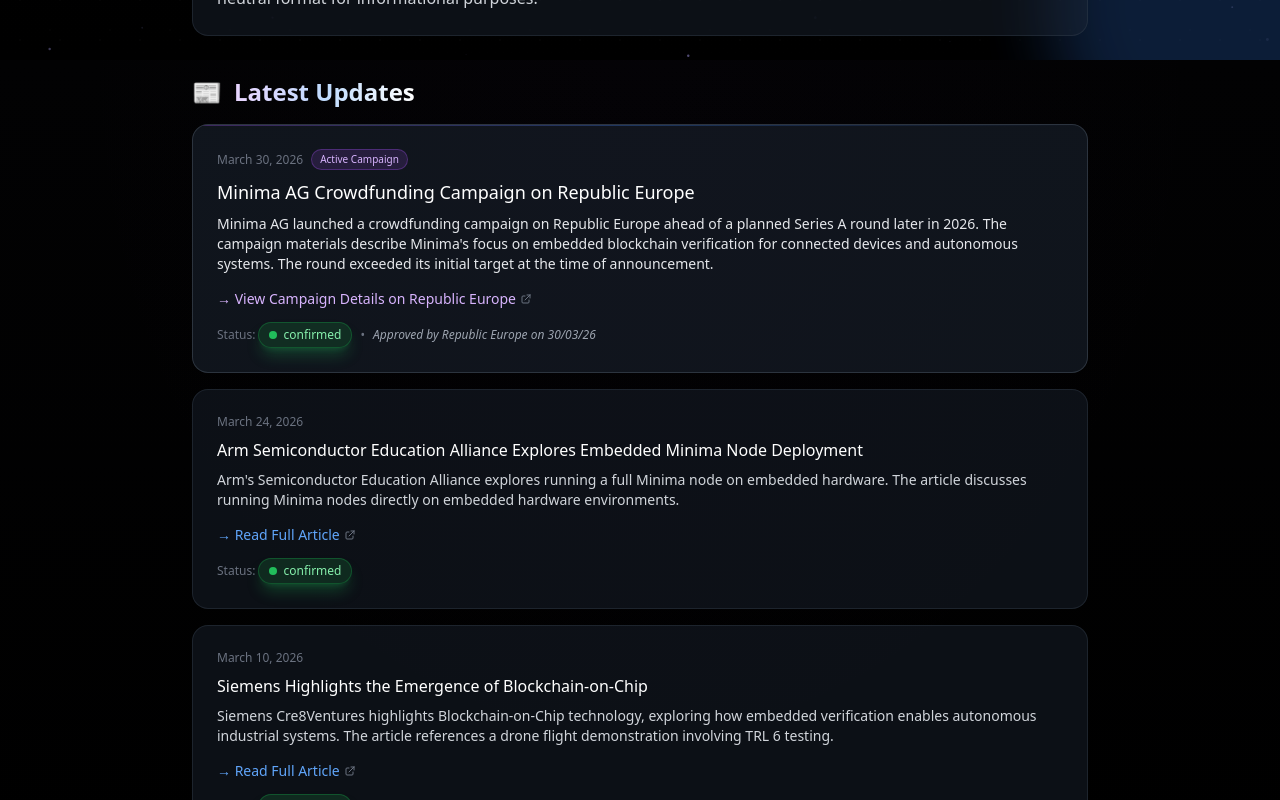
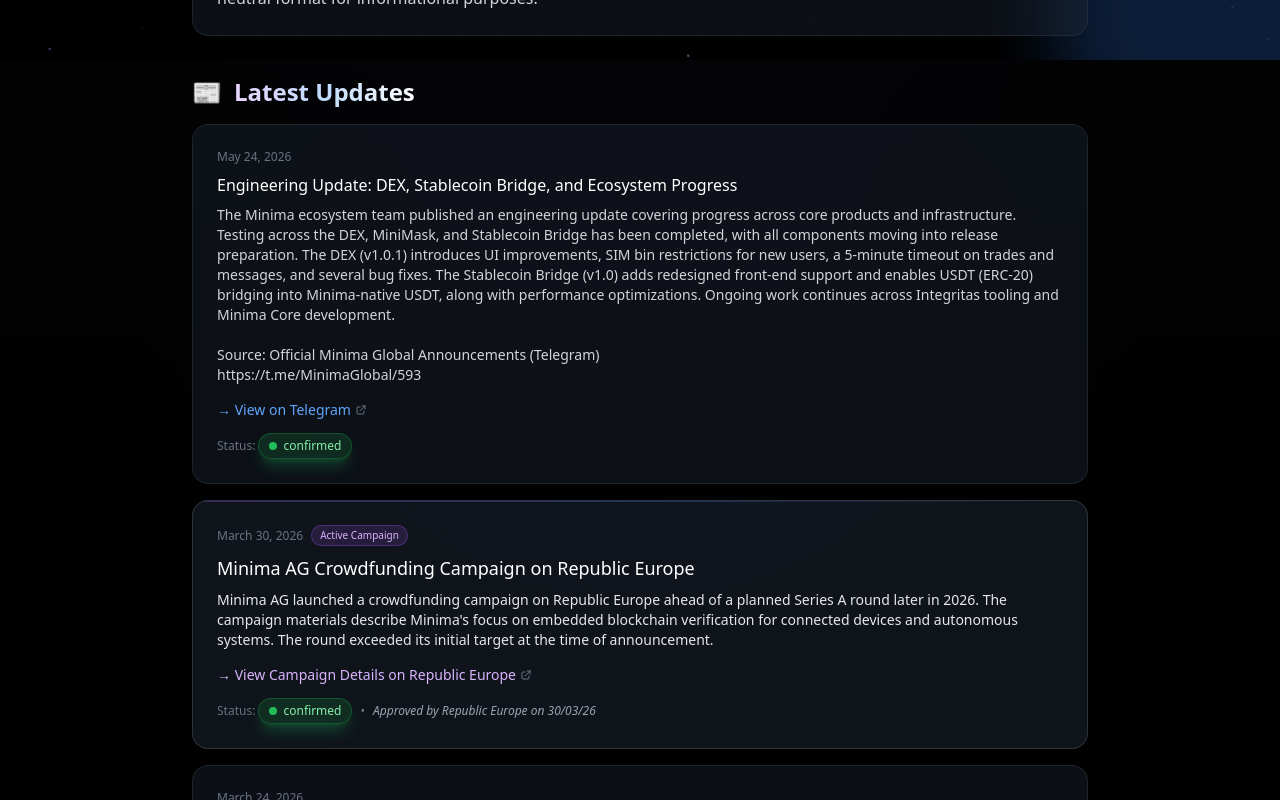
Before and after one commit to KuA1bo/minimaverse-site, a Next.js app: page /news in a window 1280 px wide. Shown: the part 740-1540 px from the top of the page. Built offline with nearby package versions, Linux system fonts and the light colour scheme.

Commit message:
feat(news): added 'Engineering Update: DEX, Stablecoin Bridge, and Ecosystem Progress' news item

```diff
--- a/src/app/news/page.tsx
+++ b/src/app/news/page.tsx
@@ -1,7 +1,6 @@
 // src/app/news/page.tsx
 // News page - latest updates and announcements about Minima Protocol
-// Updated: H1 specificity, intro paragraph, badge text set to "Active Campaign" (compromise styling)
-// Polished: minimal structural cleanup, status legend in Primary Sources, neutralize marketing, added "About This Page" card, neutralized promotional language in news excerpts, micro-fixes: superlative claims, link spacing, archival phrasing, and final result-wording removal [19.05.2026]
+// Updated: Added engineering update news item (DEX, Stablecoin Bridge), updated timestamp [24.05.2026]
 
 import Link from 'next/link';
 import JsonLd from '@/components/JsonLd';
@@ -236,20 +235,23 @@ export default function NewsPage() {
           <div className="space-y-4">
             {[
               {
+                date: 'May 24, 2026',
+                title: 'Engineering Update: DEX, Stablecoin Bridge, and Ecosystem Progress',
+                text: "The Minima ecosystem team published an engineering update covering progress across core products and infrastructure. Testing across the DEX, MiniMask, and Stablecoin Bridge has been completed, with all components moving into release preparation. The DEX (v1.0.1) introduces UI improvements, SIM bin restrictions for new users, a 5-minute timeout on trades and messages, and several bug fixes. The Stablecoin Bridge (v1.0) adds redesigned front-end support and enables USDT (ERC-20) bridging into Minima-native USDT, along with performance optimizations. Ongoing work continues across Integritas tooling and Minima Core development.\n\nSource: Official Minima Global Announcements (Telegram)\nhttps://t.me/MinimaGlobal/593",
+                link: { href: 'https://t.me/MinimaGlobal/593', text: '→ View on Telegram' },
+                status: 'confirmed' as const
+              },
+              {
                 date: 'March 30, 2026',
-                // Neutralized title - removed promotional framing
                 title: 'Minima AG Crowdfunding Campaign on Republic Europe',
-                // Neutralized text - factual summary without marketing language
                 text: "Minima AG launched a crowdfunding campaign on Republic Europe ahead of a planned Series A round later in 2026. The campaign materials describe Minima's focus on embedded blockchain verification for connected devices and autonomous systems. The round exceeded its initial target at the time of announcement.",
                 link: { href: 'https://europe.republic.com/minima', text: '→ View Campaign Details on Republic Europe' },
                 status: 'confirmed' as const,
-                featured: true // Visual priority styling
+                featured: true
               },
               {
                 date: 'March 24, 2026',
-                // Neutralized title - removed marketing headline
                 title: 'Arm Semiconductor Education Alliance Explores Embedded Minima Node Deployment',
-                // Neutralized text - removed promotional phrasing
                 text: "Arm's Semiconductor Education Alliance explores running a full Minima node on embedded hardware. The article discusses running Minima nodes directly on embedded hardware environments.",
                 link: { href: 'https://minima.global/post/blockchain-doesnt-belong-in-the-cloud', text: '→ Read Full Article' },
                 status: 'confirmed' as const
@@ -257,7 +259,6 @@ export default function NewsPage() {
               {
                 date: 'March 10, 2026',
                 title: 'Siemens Highlights the Emergence of Blockchain-on-Chip',
-                // Neutralized: replaced promotional/process wording with archival reference
                 text: 'Siemens Cre8Ventures highlights Blockchain-on-Chip technology, exploring how embedded verification enables autonomous industrial systems. The article references a drone flight demonstration involving TRL 6 testing.',
                 link: { href: 'https://minima.global/post/siemens', text: '→ Read Full Article' },
                 status: 'confirmed' as const
@@ -265,7 +266,6 @@ export default function NewsPage() {
               {
                 date: 'March 5, 2026',
                 title: 'Blockchain Blackbox: Verification Systems for Autonomous Devices',
-                // Neutralized text: removed result-wording, replaced with factual testing reference
                 text: 'Article describing Blockchain-on-Chip verification systems for autonomous devices and drones. The technology reached TRL 6 testing for autonomous system verification scenarios.',
                 link: { href: 'https://minima.global/post/blockchain-blackbox', text: '→ Read Full Article' },
                 video: { href: 'https://www.youtube.com/watch?v=QOCPWTWAMXI', text: '▶️ Video: Autonomous Verification Technology Overview' },
@@ -281,7 +281,6 @@ export default function NewsPage() {
               {
                 date: 'November 2025',
                 title: 'DePIN Integration Progress',
-                // Neutralized: removed subjective "successfully" wording
                 text: 'Multiple DePIN projects integrated Minima Protocol for decentralized device coordination and micropayments.',
                 link: { href: 'https://minima.global/blog', text: '→ Learn More' },
                 status: 'confirmed' as const
@@ -319,7 +318,7 @@ export default function NewsPage() {
                     {item.title}
                   </h3>
 
-                  <p className={`text-sm mb-3 ${item.featured ? 'text-gray-200' : 'text-gray-300'}`}>
+                  <p className={`text-sm mb-3 whitespace-pre-line ${item.featured ? 'text-gray-200' : 'text-gray-300'}`}>
                     {item.text}
                   </p>
 
@@ -472,11 +471,11 @@ export default function NewsPage() {
           </p>
         </div>
 
-        {/* Last Updated - UPDATED DATE to May 19, 2026 */}
+        {/* Last Updated - UPDATED DATE to May 24, 2026 */}
         <section className="border-t border-gray-700/40 pt-6 opacity-0 animate-fade-in-up delay-300">
           <p className="text-gray-500 text-sm flex items-center gap-2">
             <span className="w-2 h-2 bg-green-500 rounded-full animate-pulse" />
-            Last updated: May 19, 2026
+            Last updated: May 24, 2026
           </p>
         </section>
 
```
